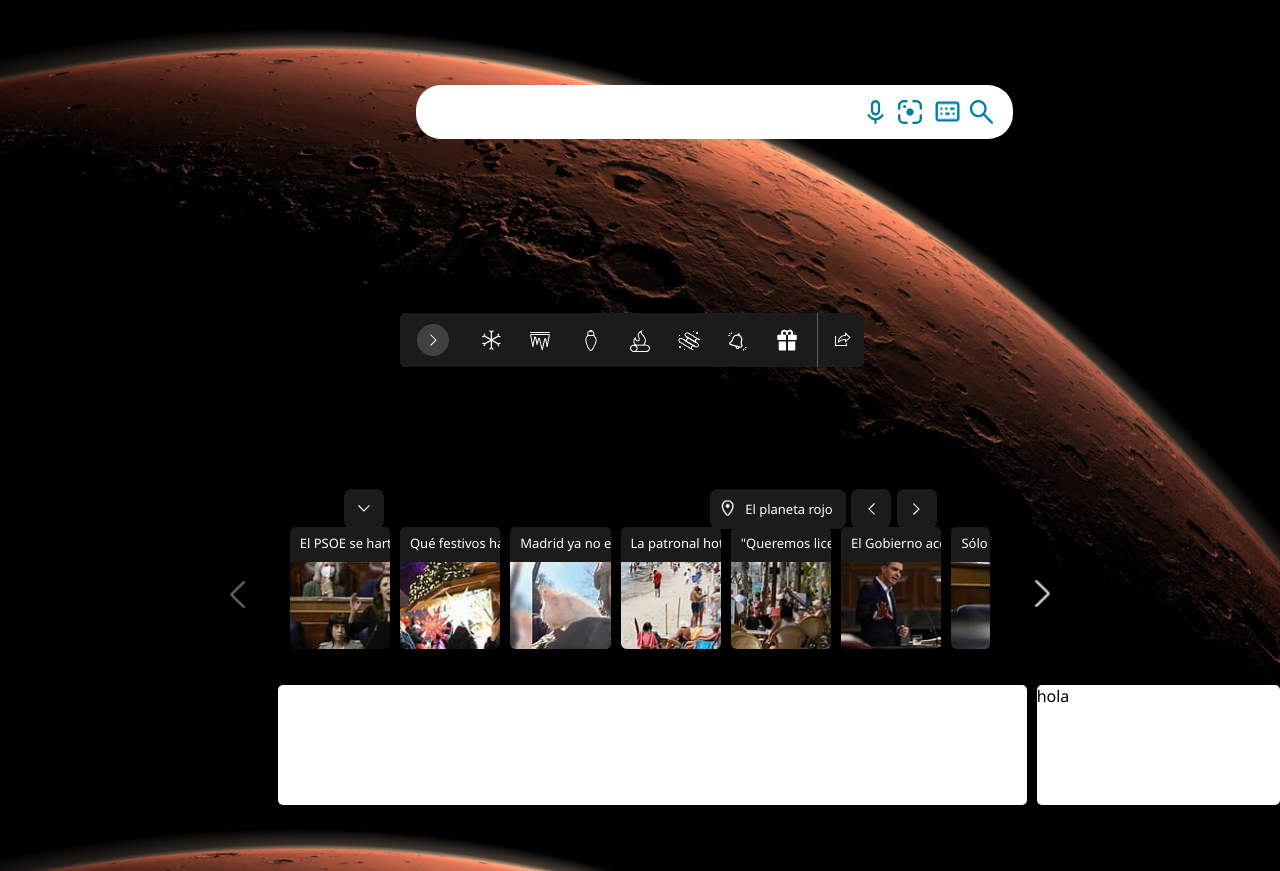
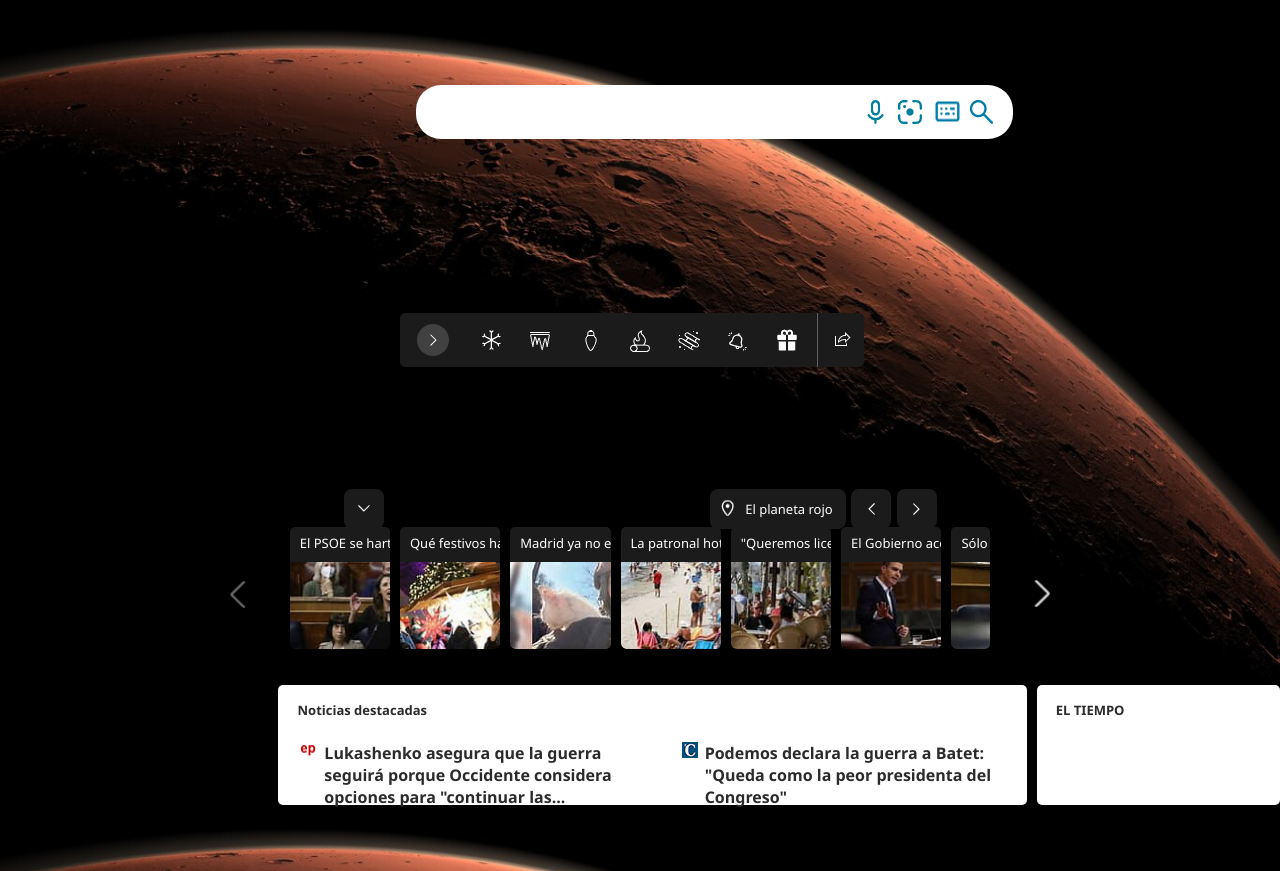
Before and after one commit to SanguinoCastro/Layout_Bing, a plain HTML site: page index.html in a window 1280 px wide. Shown: the part 68-939 px from the top of the page. Drawn offline with Linux system fonts and the light colour scheme.

Commit message:
añadido "noticias destacadas" y comienzo de "El Tiempo"

```diff
--- a/CSS/style.css
+++ b/CSS/style.css
@@ -388,13 +388,66 @@ body{
     width: 57.8rem;
     height: 15vh;
     border-radius: 5px;
+    flex-direction: column;
+}
+
+#not_des{
+    font-size: 13px;
+    font-weight: 600;
+    color: #2B2B2B;
+    margin-left: 1.2rem;
+    margin-top: 1rem;
+}
+
+.par_new{
+    display: flex;
+    width: 100%;
+    height: 10rem;
+}
+
+.des_new{
+    display: flex;
+    width: 45%;
+    height: 5rem;
+    margin-top: 10px;
+    margin-left: 21px;
+}
+
+.nwsppr{
+    width: 18px;
+    height: 13px;
+    margin-top: 2px;
+}
+
+.confi{
+    width: 16px;
+    height: 16px;
+}
+
+article{
+    margin-left: 7px;
+    font-weight: 600;
+    color: rgb(43 43 43);
+}
+
+article:hover{
+    text-decoration: underline;
+}
+
+.newdos{
+    margin-left: 2.85rem;
 }
 
 .weather{
     display: flex;
+    flex-direction: column;
     background-color: white;
     width: 18.8rem;
     height: 15vh;
     margin-left: 10px;
     border-radius: 5px;
 }
+
+.weather_text:hover{
+    text-decoration: underline;
+}
--- a/index.html
+++ b/index.html
@@ -103,8 +103,24 @@
         </div>
         <div class="destacadas">
             <div class="row"></div>
-            <div class="noticias"></div>
-            <div class="weather">hola</div>
+            <div class="noticias">
+                <p id="not_des">Noticias destacadas</p>
+                <div class="par_new">
+                    <div class="des_new">
+                        <img class="nwsppr" src="./Imagenes/eurpress.png" alt="Europa Press">
+                        <article>Lukashenko asegura que la guerra seguirá porque Occidente considera opciones para "continuar las...
+                        </article>
+                    </div>
+                    <div class="des_new newdos">
+                        <img class="confi" src="./Imagenes/confidencial.png" alt="Europa Press">
+                        <article>Podemos declara la guerra a Batet: "Queda como la peor presidenta del Congreso"
+                        </article>
+                    </div>
+                </div>
+            </div>
+            <div class="weather">
+                <p id="not_des" class="weather_text">EL TIEMPO</p>
+            </div>
         </div>
 
 
```
Also changed, not shown: Imagenes/confidencial.png (added), Imagenes/eurpress.png (added).
